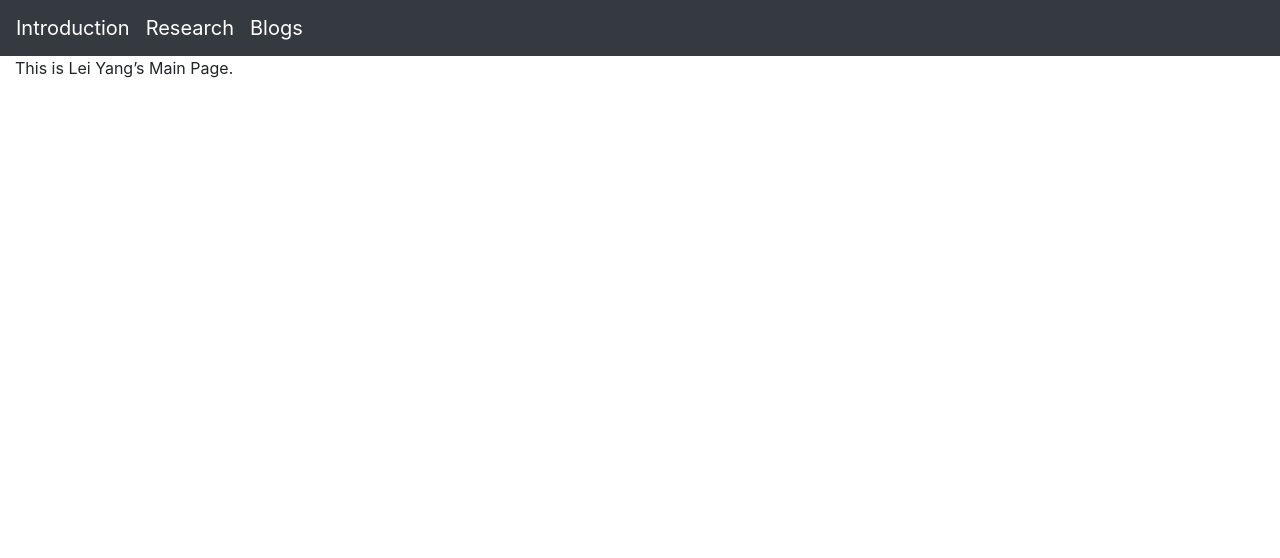
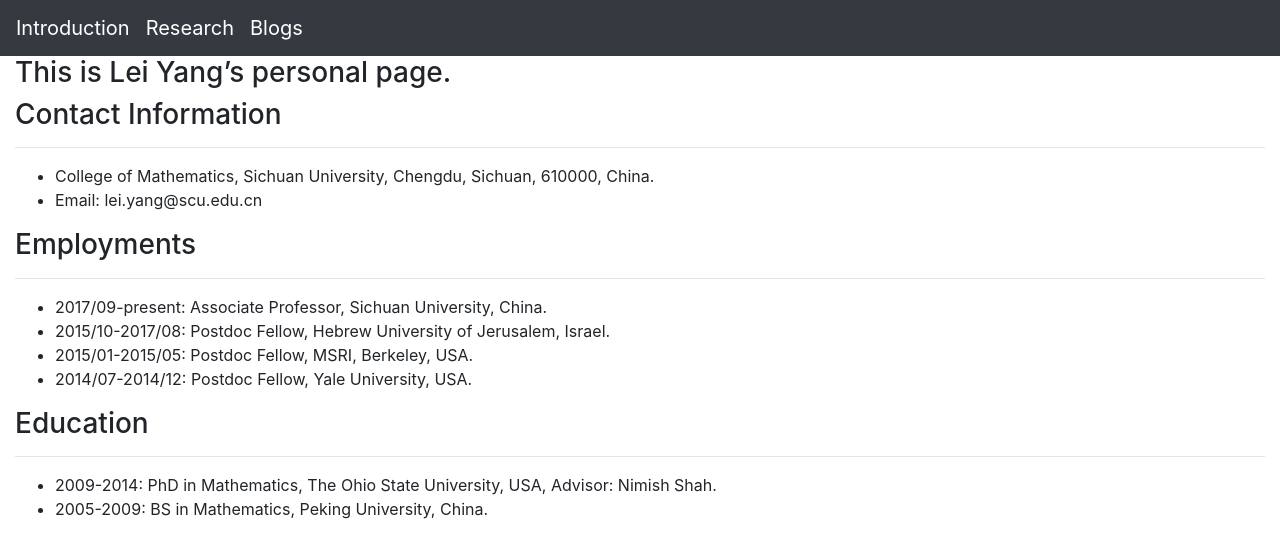
Before and after one commit to lively-cat-lover/lively-cat-lover.github.io, a Jekyll site: the page built from main-page.md, in a window 1280 px wide. Shown: the top 558 px of the page. Built offline with Jekyll 4.4.1, drawn with Linux system fonts in a browser that asks for light colours.

Commit message:
edit main page

```diff
--- a/main-page.md
+++ b/main-page.md
@@ -4,4 +4,25 @@ title: Main Page
 permalink: /
 ---
 
-This is Lei Yang's Main Page.
+### This is Lei Yang's personal page.
+
+### Contact Information
+---
+- College of Mathematics, Sichuan University,
+Chengdu, Sichuan, 610000, China.
+- Email: lei.yang@scu.edu.cn
+
+
+
+### Employments
+---
+- 2017/09-present: Associate Professor, Sichuan University, China.
+- 2015/10-2017/08: Postdoc Fellow, Hebrew University of Jerusalem, Israel.
+- 2015/01-2015/05: Postdoc Fellow, MSRI, Berkeley, USA.
+- 2014/07-2014/12: Postdoc Fellow, Yale University, USA.
+
+
+### Education
+---
+- 2009-2014: PhD in Mathematics, The Ohio State University, USA, Advisor: Nimish Shah.
+- 2005-2009: BS in Mathematics, Peking University, China.
```
Also changed, not shown: index.md (+23 -1 lines).
